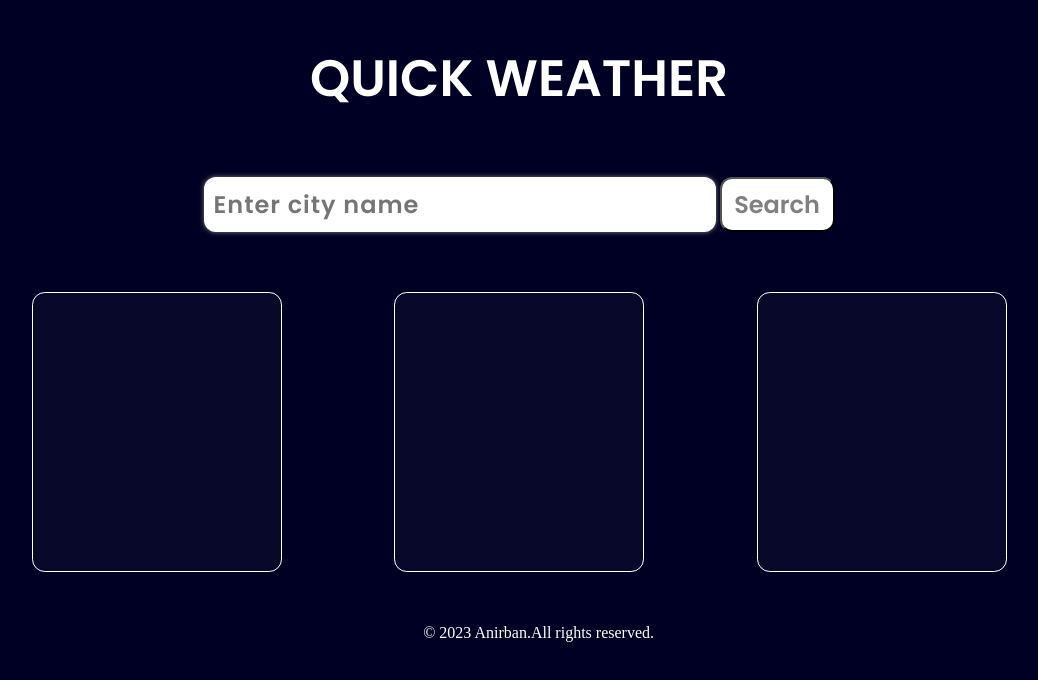
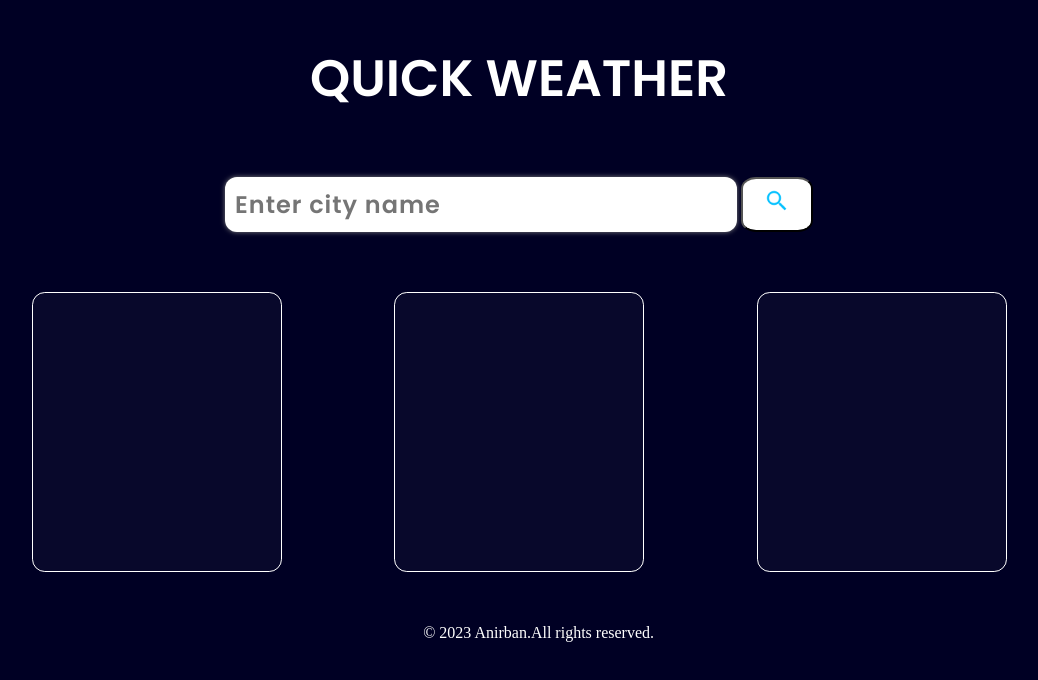
Before and after one commit to Anirban-Gh0sh/weather-App, a plain HTML site: page index.html in a window 1280 px wide. Shown: the whole page, without its empty margins (121-1159 px from the left). Drawn offline with Linux system fonts and the light colour scheme.

Commit message:
serch button logo changed

```diff
--- a/index.html
+++ b/index.html
@@ -38,7 +38,7 @@
           <div class="search-bar-btn">
           <form action="">
             <input type="search" id="search-box" placeholder="Enter city name">
-            <button type="search" id="search-button">Search</button>
+            <button type="search" id="search-button"><img id="searchbuttonlogo" src="searchbuttonlogo.png" alt=""></button>
           </form>
         </div>
 
--- a/script.js
+++ b/script.js
@@ -34,7 +34,6 @@ const showWeather = (data) => {
         <div>
             <h3>TEMPERATURE</h3>
             <h2>${data.main.temp}℃</h2>
-            <br>
             <h3>MAX/MIN</h3>
             <h3>${data.main.temp_max}/${data.main.temp_min}℃</h3>
 
--- a/style.css
+++ b/style.css
@@ -139,17 +139,22 @@ body
 }
 #search-button
 {
+
   cursor: pointer;
-  width: 115px;
+  width: 3em;
   height: 55px;
-  border-radius:0.5em ;
+  border-radius:21%;
   font-size: 1.5em;
-  background-color: white;
-  color: gray;
+  background-color:white;
+  /* color: gray; */
   /* font-family: Verdana, Geneva, Tahoma, sans-serif; */
   /* font-family: 'Bebas Neue', sans-serif; */
   font-family: 'Poppins', sans-serif;
-  border: radius 0.5em;
+}
+#searchbuttonlogo
+{
+  width: 1em;
+  border-radius: 50%;
 }
 .cards-div
 {
```
Also changed, not shown: searchbuttonlogo.png (added).
